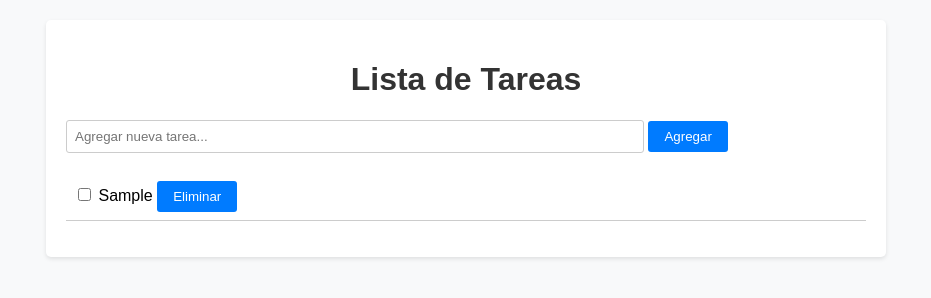
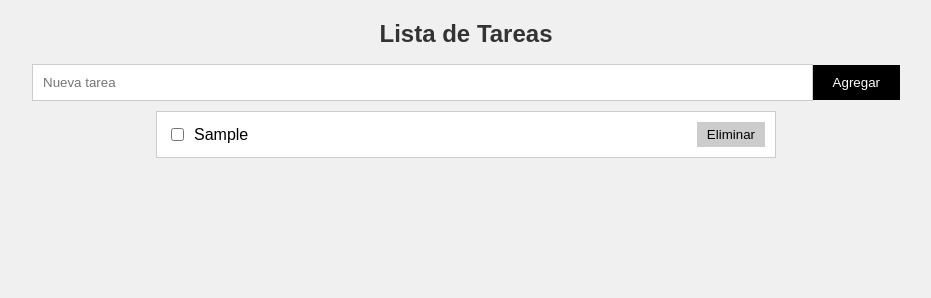
Before and after one commit to DSAW-2024-1/dom-manipulation-Kings0401, a plain HTML site: page index.html in a window 1280 px wide. Both pictures are taken after typing "Sample" into the empty fields and a click on the button "Agregar". Shown: the whole page, without its empty margins (174-1105 px from the left). Drawn offline with Linux system fonts and the light colour scheme.

Commit message:
Tamaño perfecto

```diff
--- a/index.html
+++ b/index.html
@@ -7,14 +7,23 @@
     <title>Document</title>
   </head>
   <body>
-    <div class="container">
-      <h1>Lista de Tareas</h1>
-      <div class="input-container">
-      <input type="text" id="taskInput" placeholder="Agregar nueva tarea...">
-      <button onclick="addTask()">Agregar</button>
-      </div>
-      <ul id="taskList"></ul>
-      </div>
+    <h1>Lista de Tareas</h1>
+    <div class="input-container">
+      <input type="text" id="nueva-tarea" placeholder="Nueva tarea" />
+      <button id="agregar-tarea">Agregar</button>
+    </div>
+    <ul id="lista-tareas">
+        <li>
+            <input type="checkbox">
+            <label for="tarea-1">Tarea 1</label>
+            <button class="eliminar">Eliminar</button>
+        </li>
+        <li>
+            <input type="checkbox">
+            <label for="tarea-2">Tarea 2</label>
+            <button class="eliminar">Eliminar</button>
+        </li>
+    </ul>
     <script src="scripts/script.js"></script>
   </body>
 </html>
--- a/scripts/script.js
+++ b/scripts/script.js
@@ -1,30 +1,68 @@
-function addTask() {
-    const input = document.getElementById("taskInput");
-    const taskText = input.value.trim();
+const nuevaTarea = document.getElementById("nueva-tarea");
+const agregarTarea = document.getElementById("agregar-tarea");
+const listaTareas = document.getElementById("lista-tareas");
 
-    if (taskText !== "") {
-        const taskList = document.getElementById("taskList");
-        const li = document.createElement("li");
-        li.innerHTML = `
-            <input type="checkbox" onchange="toggleTaskCompletion(this)">
-            <span>${taskText}</span>
-            <button onclick="deleteTask(this)">Eliminar</button>
-        `;
-        taskList.appendChild(li);
-        input.value = "";
+listaTareas.innerHTML = "";
+
+// Función para agregar una nueva tarea
+function agregarNuevaTarea() {
+    const nombreTarea = nuevaTarea.value;
+    if (nombreTarea === "") {
+        return;
     }
+
+    // Crear un nuevo elemento "li"
+    const li = document.createElement("li");
+    li.classList.add("tarea");
+
+    // Crear una casilla de verificación
+    const checkbox = document.createElement("input");
+    checkbox.type = "checkbox";
+    checkbox.id = `tarea-${listaTareas.children.length + 1}`;
+
+    // Crear una etiqueta para el nombre de la tarea
+    const label = document.createElement("label");
+    label.setAttribute("for", checkbox.id);
+    label.textContent = nombreTarea;
+
+    // Crear un botón para eliminar la tarea
+    const eliminar = document.createElement("button");
+    eliminar.classList.add("eliminar");
+    eliminar.textContent = "Eliminar";
+
+    // Agregar la casilla, la etiqueta y el botón al elemento "li"
+    li.appendChild(checkbox);
+    li.appendChild(label);
+    li.appendChild(eliminar);
+
+    // Agregar el elemento "li" a la lista de tareas
+    listaTareas.insertBefore(li, listaTareas.firstChild);
+
+    // Limpiar el campo de entrada
+    nuevaTarea.value = "";
+
+    // Agregar un evento para marcar la tarea como completada
+    checkbox.addEventListener("change", function () {
+        if (this.checked) {
+            li.classList.add("completada");
+            listaTareas.appendChild(li);
+        } else {
+            li.classList.remove("completada");
+        }
+    });
+
+    // Agregar un evento para eliminar la tarea
+    eliminar.addEventListener("click", function () {
+        li.parentNode.removeChild(li);
+    });
 }
 
-function deleteTask(button) {
-    const li = button.parentElement;
-    li.remove();
-}
+// Agregar un evento al botón "Agregar"
+agregarTarea.addEventListener("click", agregarNuevaTarea);
 
-function toggleTaskCompletion(checkbox) {
-    const taskText = checkbox.nextElementSibling;
-    if (checkbox.checked) {
-        taskText.classList.add("completed");
-    } else {
-        taskText.classList.remove("completed");
+// Agregar un evento para detectar cuando se presiona la tecla Enter en el campo de entrada
+nuevaTarea.addEventListener("keydown", function (event) {
+    if (event.keyCode === 13) {
+        agregarNuevaTarea();
     }
-}
+});
--- a/styles/styles.css
+++ b/styles/styles.css
@@ -1,59 +1,75 @@
 body {
     font-family: Arial, sans-serif;
-    margin: 0;
-    padding: 0;
-    background-color: #f8f9fa;
-    }
-
-    .container {
-    max-width: 800px;
-    margin: 20px auto;
-    padding: 20px;
-    background-color: #fff;
-    border-radius: 5px;
-    box-shadow: 0 2px 4px rgba(0,0,0,0.1);
+    margin: 20px;
+    display: flex;
+    flex-direction: column;
+    align-items: center;
+    text-align: center;
+    background-color: #f0f0f0;
 }
 
 h1 {
-    text-align: center;
+    font-size: 24px;
+    margin-top: 0;
     color: #333;
 }
 
 .input-container {
-    margin-bottom: 20px;
+    display: flex;
+    align-items: center;
+    justify-content: center;
+    width: 70%;
+    margin-bottom: 10px;
 }
 
-    input[type="text"] {
-    padding: 8px;
+#nueva-tarea {
+    flex: 1;
+    padding: 10px;
     border: 1px solid #ccc;
-    border-radius: 3px;
-    width: 70%;
 }
 
-    button {
-    padding: 8px 16px;
+#agregar-tarea {
+    padding: 10px 20px;
+    background-color: #000;
+    color: #fff;
     border: none;
-    border-radius: 3px;
-    background-color: #007bff;
-    color: #fff;
     cursor: pointer;
 }
 
-    button:hover {
-    background-color: #0056b3;
+#lista-tareas {
+    list-style: none;
+    padding: 0;
+    margin: 0;
+    width: 50%;
 }
 
-    ul {
-    list-style-type: none;
-    padding: 0;
+#lista-tareas li {
+    border: 1px solid #ccc;
+    padding: 10px;
+    margin-bottom: 10px;
+    background-color: #fff;
+    display: flex;
+    align-items: center;
 }
 
-    li {
-    padding: 8px;
-    border-bottom: 1px solid #ccc;
+#lista-tareas li input {
+    margin-right: 10px;
 }
 
-    .completed {
+#lista-tareas li label {
+    cursor: pointer;
+    flex: 1;
+    text-align: left;
+}
+
+#lista-tareas li .eliminar {
+    padding: 5px 10px;
+    background-color: #ccc;
+    border: none;
+    cursor: pointer;
+}
+
+#lista-tareas li.completada {
+    background-color: #f9f9f9;
     text-decoration: line-through;
-    color: #aaa;
 }
```
Lines whose indentation alone changed are shown as unchanged.
